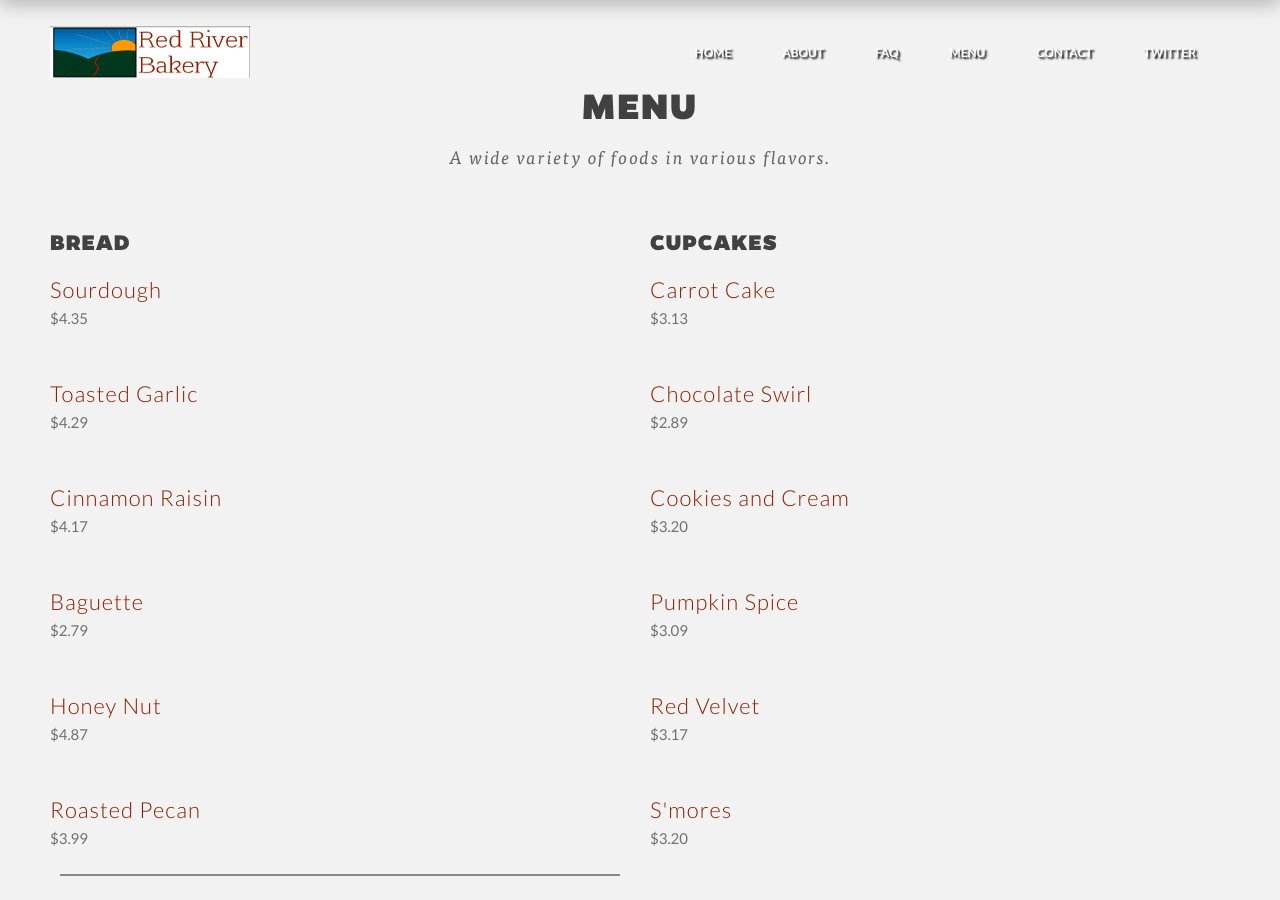
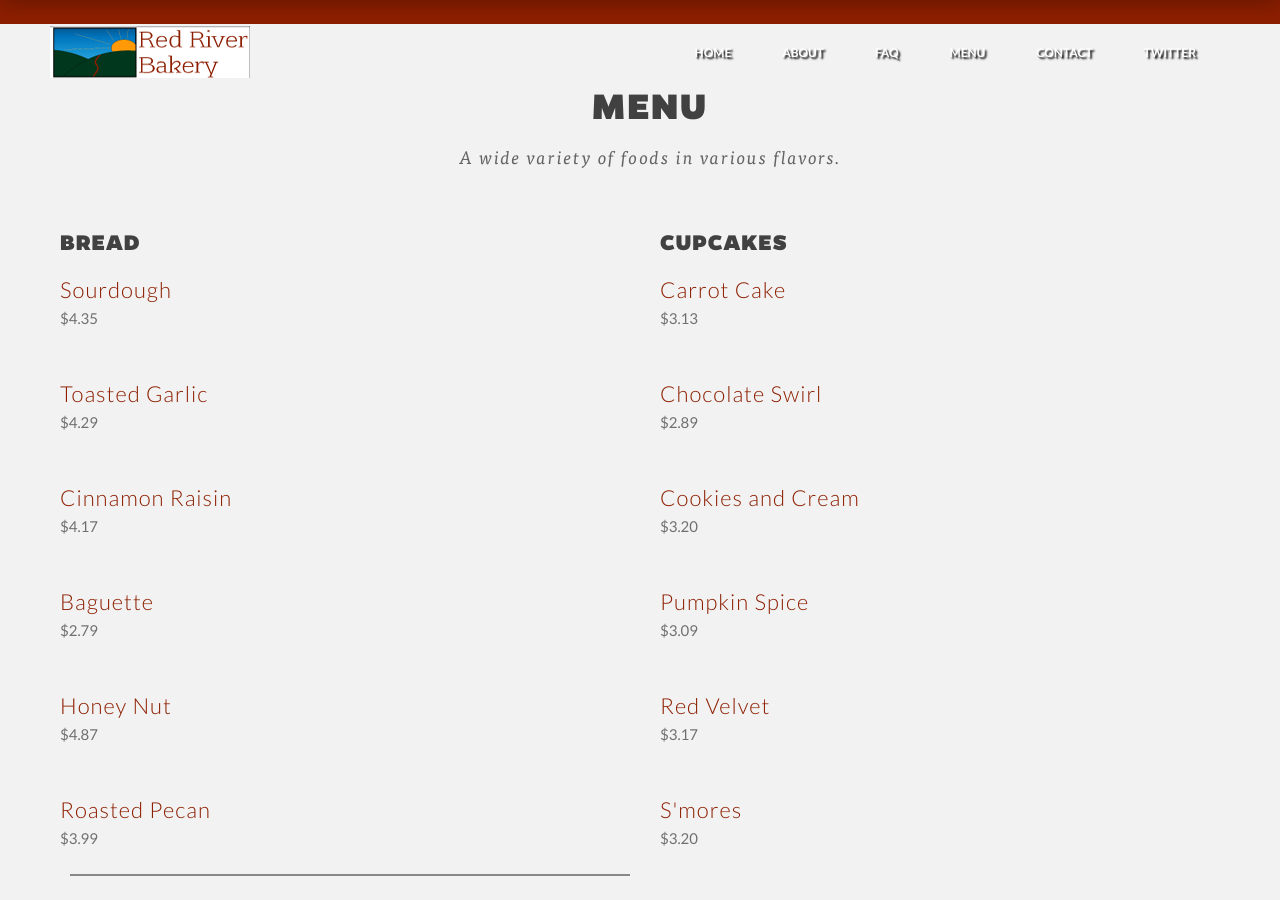
Before and after one commit to fblabake/fblabake.github.io, a Jekyll site: the page built from full_menu.html, in a window 1280 px wide and 900 px high. Built offline with Jekyll 4.4.1, drawn with Linux system fonts in a browser that asks for light colours.

Commit message:
Colorizing

```diff
--- a/full_menu.html
+++ b/full_menu.html
@@ -11,7 +11,7 @@ title: Red River Bakery
 		}
 	</style>
 </head>
-<body class="royal_loader">
+<body style="background-color: #8D1F00;" class="royal_loader">
      <p>﻿ <!--[if IE 8]><html class="no-js lt-ie9" lang="en"> <![endif]--> <!--[if gt IE 8]>
      <!--></p>
      <!--<![endif]--></body>
@@ -24,7 +24,7 @@ title: Red River Bakery
 
 <!-- RESTAURANT MENU SECTION=============================== -->
 
-<section class="about" id="about">
+<section style="padding-left: 10px; background-color: #f2f2f2;" class="about" id="about">
      <div class="container">
           <div class="sixteen columns" data-scroll-reveal="enter bottom move 100px over 0.5s after 0.1s">
                <h1>menu</h1>
@@ -54,7 +54,7 @@ title: Red River Bakery
 
                     <hr style="color: #888; border: solid; border-width: .25px;"><br><br>
                     <h4>Muffins</h4>
-                    <h6>Price per Half Dozen</h6>
+                    <h6 style="text-align:left;">Price per Half Dozen</h6>
                     <div style="padding-bottom: 0px;" class="biger-text-top">Apple Cinnamon</div>
                     <p>$13.99</p><br><br>
                     <div style="padding-bottom: 0px;" class="biger-text-top">Banana Nut</div>
@@ -153,7 +153,7 @@ title: Red River Bakery
                     <p>$13.99</p><br><br>
                     <div style="padding-bottom: 0px;" class="biger-text-top">Supreme</div>
                     <p>$14.99</p><br><br>
-                    <h6>Deep Dish available with 24 hours notice.</h6>
+                    <h6 style="text-align:left;">Deep Dish available with 24 hours notice.</h6>
                </div>
                <div class="eight columns" data-scroll-reveal="enter bottom move 100px over 0.5s after 0.1s">
                     <h4>Pasta</h4>
```
